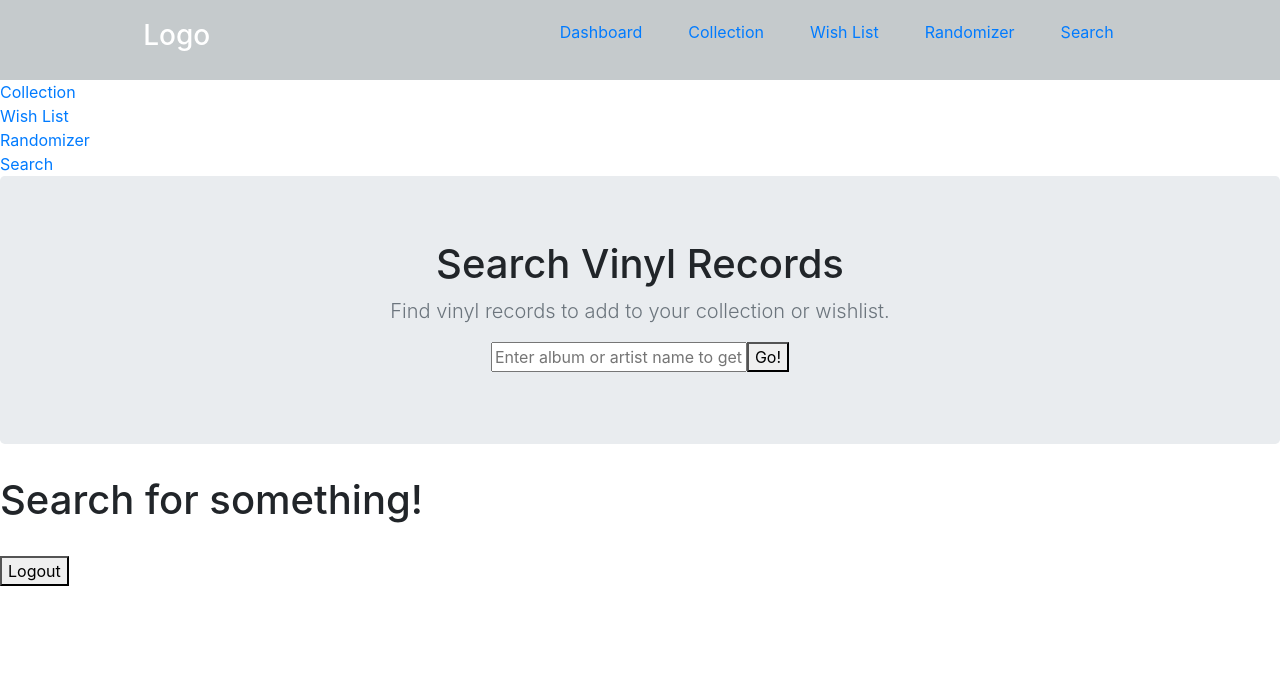
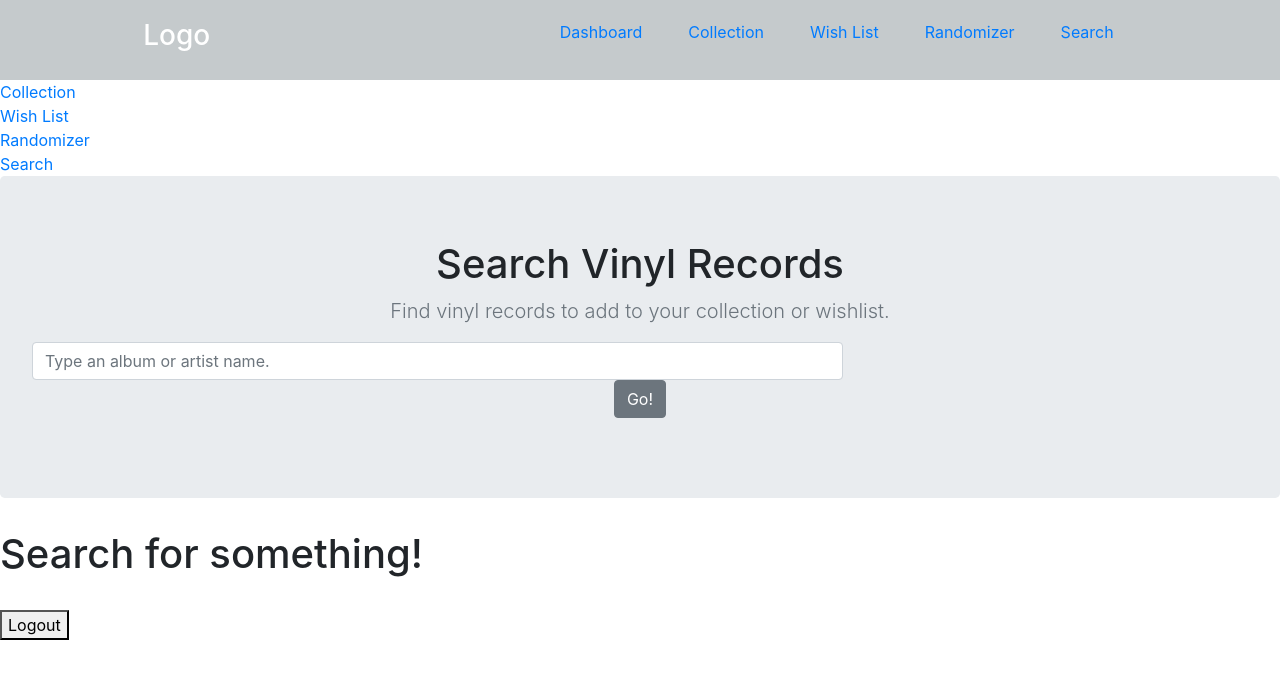
Before and after one commit to debersole81/audiophile, a React (Create React App) app: page /dashboard/search in a window 1280 px wide. Shown: the top 678 px of the page. Built offline with nearby package versions, Linux system fonts and the light colour scheme.

Commit message:
Added a form component with a nested form label, control, and button elements to render search form

```diff
--- a/src/components/Search.js
+++ b/src/components/Search.js
@@ -5,6 +5,7 @@ import 'bootstrap/dist/css/bootstrap.min.css';
 import Container from 'react-bootstrap/Container';
 import Form from 'react-bootstrap/Form';
 import Jumbotron from 'react-bootstrap/Jumbotron';
+import Button from 'react-bootstrap/Button';
 
 
 
@@ -74,17 +75,13 @@ function Search () {
             <Jumbotron className='text-center'>
                 <h1>Search Vinyl Records</h1>
                 <p className='lead text-muted'>Find vinyl records to add to your collection or wishlist.</p>
-                <form>
-                    <label> {''}
-                    <input
-                        type='text'
-                        name='search'
-                        placeholder='Enter album or artist name to get started'
-                        onChange={handleSearchChange}
-                    />
-                    </label>
-                    <button onClick={handleSubmit}>Go!</button>
-                </form>
+                    <Form>
+                        <Form.Group className='Form'>
+                            <Form.Label srOnly>Search</Form.Label>
+                            <Form.Control className='col-sm-8' type='text' name='search' placeholder='Type an album or artist name.' onChange={handleSearchChange}/>
+                            <Button variant='secondary' type='submit' size='md' onClick={handleSubmit}>Go!</Button>
+                        </Form.Group>
+                    </Form>
             </Jumbotron>
             <SearchResults items={items}/>
         </React.Fragment>
```
